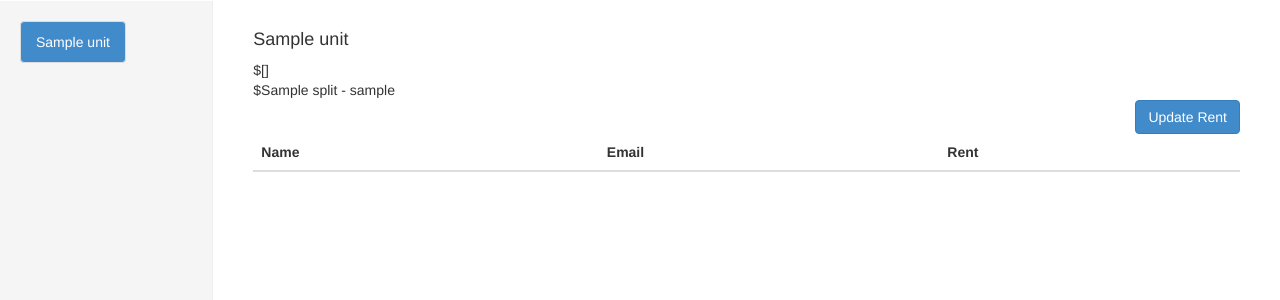
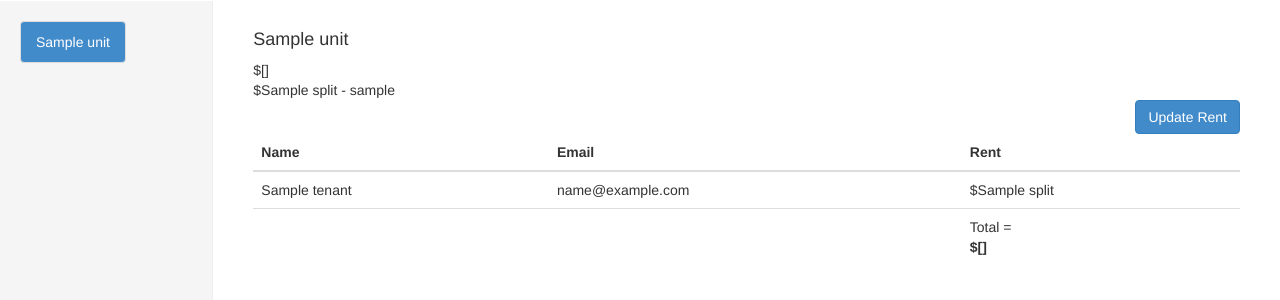
Before and after one commit to peteryao/landlord, a Django app: template templates/mgmt/unit_index.html in a window 1280 px wide. Shown: the part 50-350 px from the top of the page. Run offline with Django 3.2, Linux system fonts and the light colour scheme; the template is opened without the code that fills it: most values are stand-ins (such as "Sample title", 1, 10 or a date in 2020); lists and menus that the app fills with data are empty; some libraries are stand-ins or nearby versions.

Commit message:
Updated views for rent. all showing now.

```diff
--- a/templates/mgmt/set_rent.html
+++ b/templates/mgmt/set_rent.html
@@ -17,7 +17,7 @@
                 <div class="form-group">
                     <div class="input-group">
                         <div class="input-group-addon">$</div>
-                        <input class="form-control multiquantity rent_sum" type="number" step="0.01" value="{{even_split}}" name="properties_{{tenant.id}}" ng-model="rent_{{tenant.id}}">
+                        <input class="form-control multiquantity rent_sum" type="number" step="0.01" value="{{even_split}}" name="properties_{{tenant.id}}" id="properties_{{tenant.id}}" ng-model="rent_{{tenant.id}}">
                     </div>
                 </div>
             </div>
--- a/templates/mgmt/unit_index.html
+++ b/templates/mgmt/unit_index.html
@@ -19,12 +19,18 @@
         </tr>
     </thead>
     <tbody>
-    {% for tenant in unit_tenants %}
+    {% for tenant, split_bill in tenant_rent %}
         <tr>
-            <td>
-            </td>
+            <td>{{tenant}}</td>
+            <td>{{tenant.user.email}}</td>
+            <td>${{split_bill.split}}</td>
         </tr>
     {% endfor %}
+        <tr>
+            <td></td>
+            <td></td>
+            <td>Total = <br><strong>${{unit.rent}}</strong></td>
+        </tr>
     </tbody>
 </table>
 </div>
```
Also changed, not shown: mgmt/views.py (+13 -0 lines).
